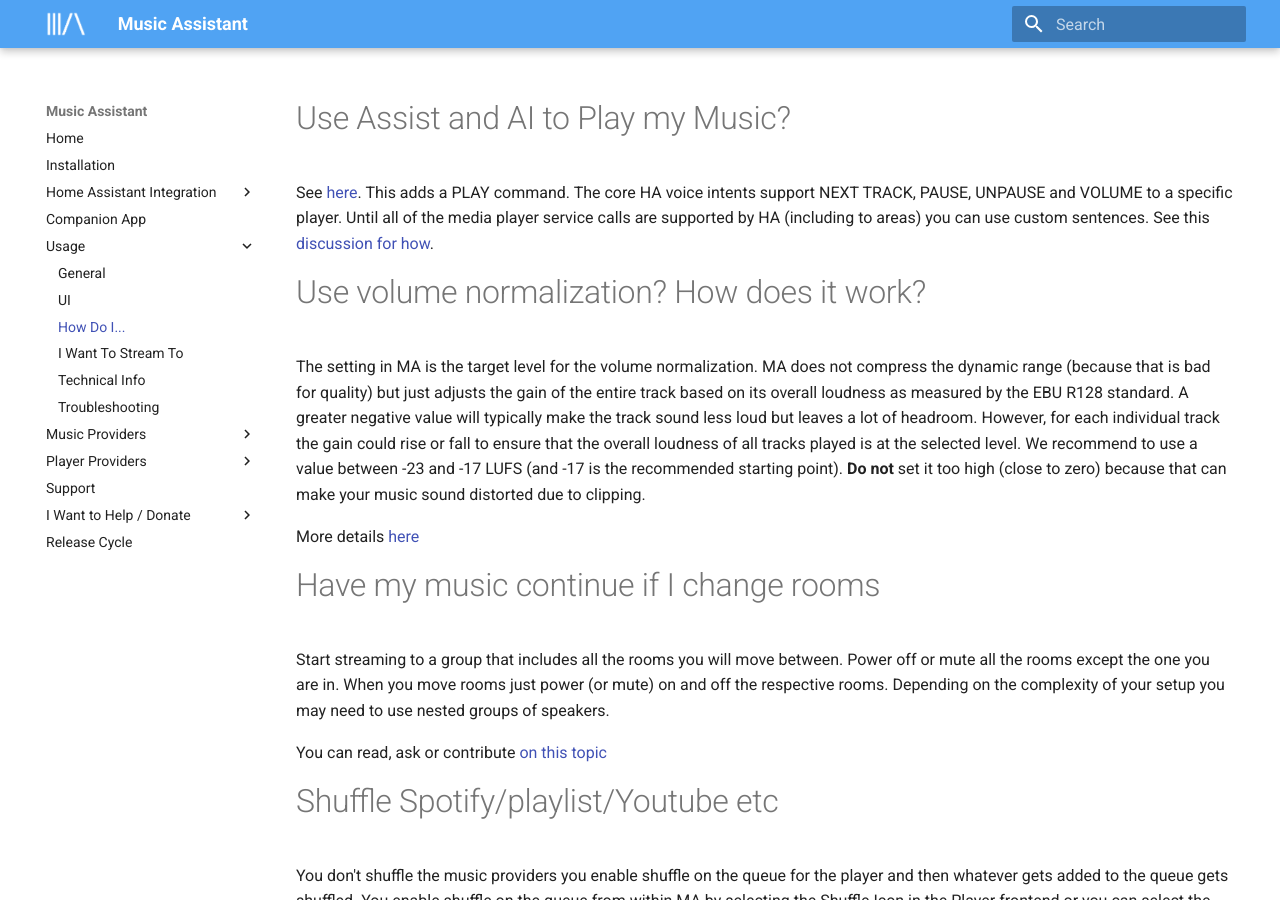
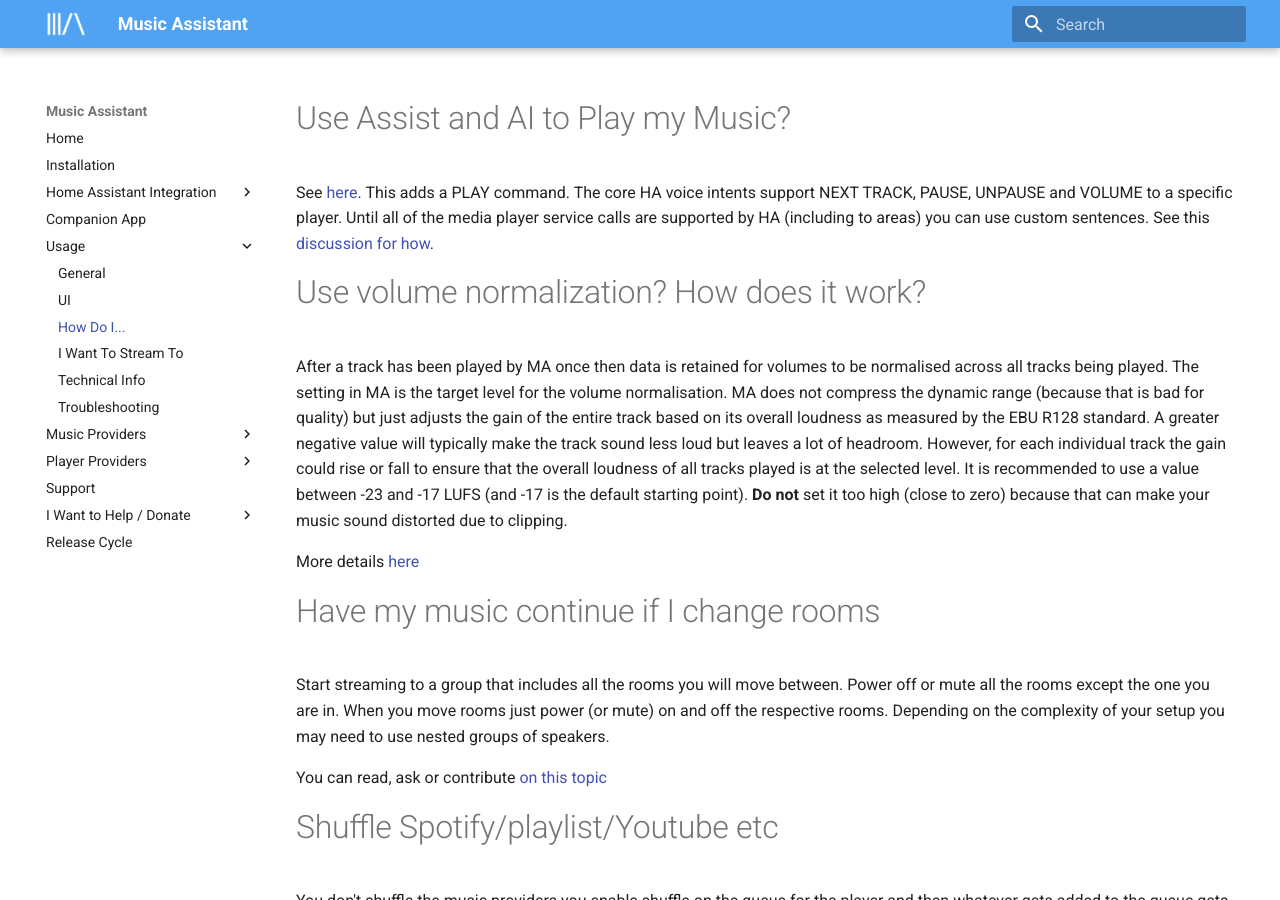
Before and after one commit to pwbriggs/music-assistant.github.io, an MkDocs documentation site: the page built from docs/faq/how-to.md, in a window 1280 px wide and 900 px high. Built offline with MkDocs 1.6.1 and Material for MkDocs 9.7.7, drawn with Linux system fonts in a browser that asks for light colours.

Commit message:
Fix link and other editorial changes

```diff
--- a/docs/faq/how-to.md
+++ b/docs/faq/how-to.md
@@ -4,7 +4,7 @@
 
 # Use volume normalization? How does it work?
 
-The setting in MA is the target level for the volume normalization. MA does not compress the dynamic range (because that is bad for quality) but just adjusts the gain of the entire track based on its overall loudness as measured by the EBU R128 standard. A greater negative value will typically make the track sound less loud but leaves a lot of headroom. However, for each individual track the gain could rise or fall to ensure that the overall loudness of all tracks played is at the selected level. We recommend to use a value between -23 and -17 LUFS (and -17 is the recommended starting point). **Do not** set it too high (close to zero) because that can make your music sound distorted due to clipping.
+After a track has been played by MA once then data is retained for volumes to be normalised across all tracks being played. The setting in MA is the target level for the volume normalisation. MA does not compress the dynamic range (because that is bad for quality) but just adjusts the gain of the entire track based on its overall loudness as measured by the EBU R128 standard. A greater negative value will typically make the track sound less loud but leaves a lot of headroom. However, for each individual track the gain could rise or fall to ensure that the overall loudness of all tracks played is at the selected level. It is recommended to use a value between -23 and -17 LUFS (and -17 is the default starting point). **Do not** set it too high (close to zero) because that can make your music sound distorted due to clipping.
 
 More details [here](normalization.md)
 
@@ -175,7 +175,7 @@
 
 If you are running the addon within the HA host go to SETTINGS>>ADDONS>>MUSIC ASSISTANT and select "Show in sidebar".
 
-If you are using docker then you can use an [iframe panel](https://www.home-assistant.io/integrations/panel_iframe/)
+If you are using docker then you can use an [iframe panel](https://www.home-assistant.io/dashboards/iframe/)
 
 # Add a rotary encoder with push button to a piCorePlayer
 
```
